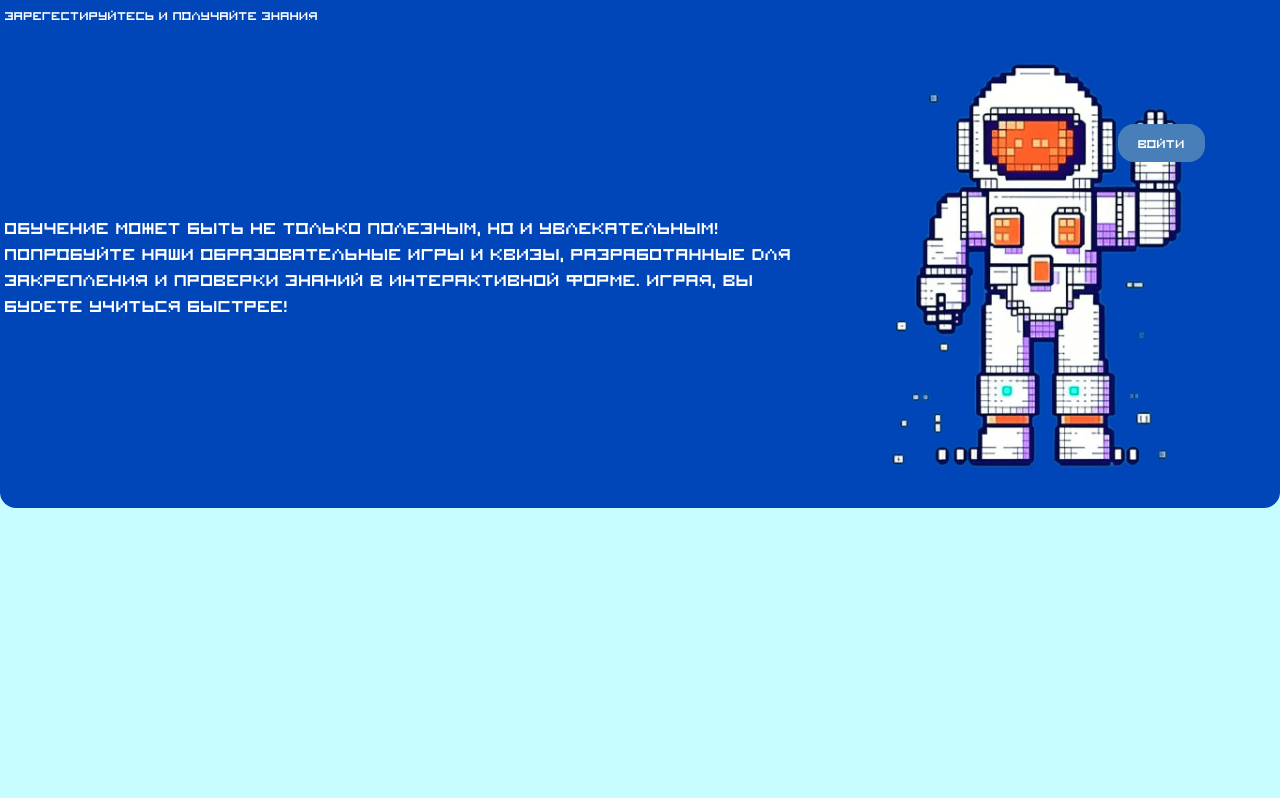
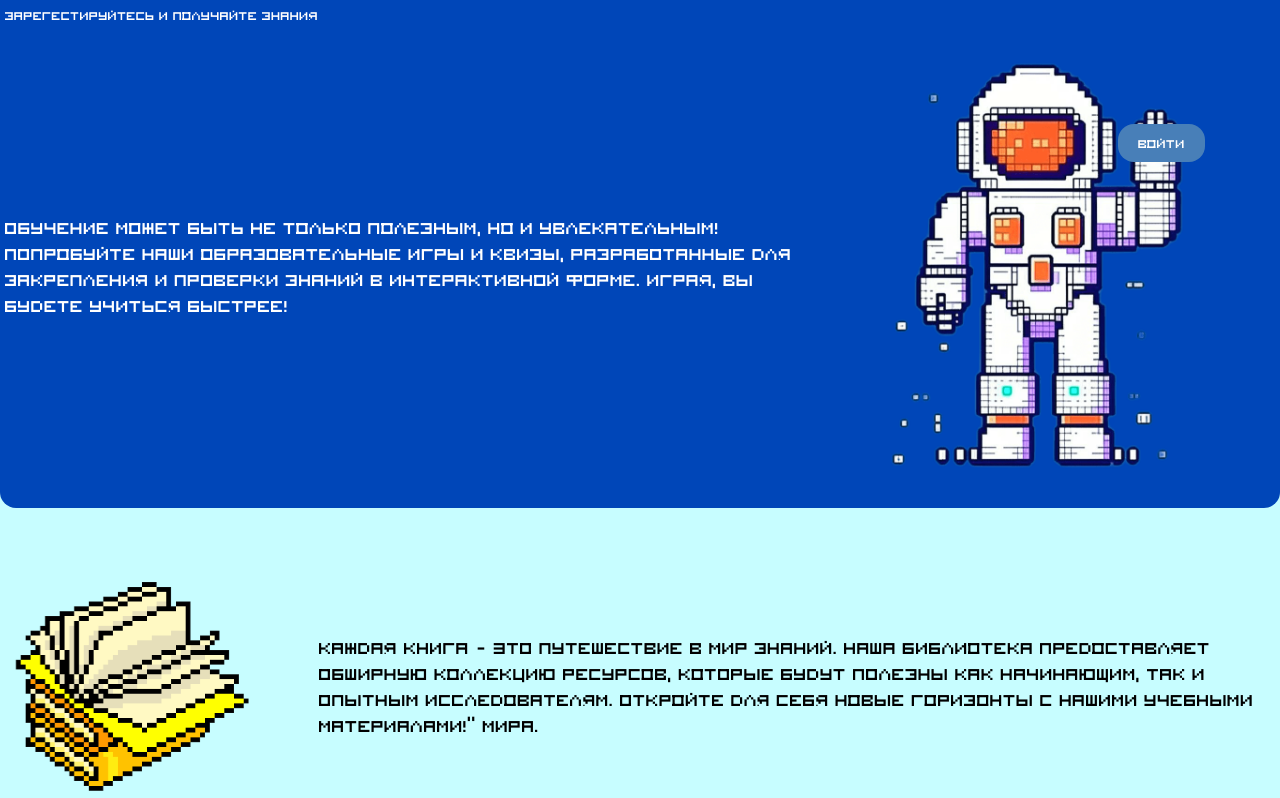
Before and after one commit to Scat55/EducationalPlatformForTheUniversity, a Vue app: page / in a window 1280 px wide. Shown: the part 1538-2336 px from the top of the page. Before the commit the page ends 2046 px from the top, so only its background shows below. Built offline with nearby package versions, Linux system fonts and the light colour scheme.

Commit message:
Добавил блок с книгой

```diff
--- /dev/null
+++ b/src/components/LastInfo.vue
@@ -0,0 +1,46 @@
+<script setup>
+
+</script>
+
+<template>
+  <div class="last">
+    <div class="container">
+      <div class="last__content">
+        <img
+          src="../assets/images/PIC_index/Books.png"
+          alt="last"
+          class="last__img"
+        >
+        <p class="last__title">Каждая книга - это путешествие в мир знаний. Наша библиотека предоставляет обширную
+          коллекцию ресурсов, которые будут полезны как начинающим, так и опытным исследователям. Откройте для себя новые
+          горизонты с нашими учебными материалами!"
+          мира.</p>
+      </div>
+    </div>
+  </div>
+</template>
+
+
+
+<style lang="scss" scoped>
+.last {
+
+  margin-top: 4.125rem;
+
+  &__content {
+    display: flex;
+    justify-content: center;
+    align-items: center;
+    gap: 3.75rem;
+  }
+
+  &__img {
+    width: 20%;
+    border-radius: 9rem;
+  }
+
+  &__title {
+    font-size: 1.4rem;
+  }
+}
+</style>
--- a/src/views/HomePage.vue
+++ b/src/views/HomePage.vue
@@ -5,6 +5,7 @@ import Robot from '../components/Robot.vue';
 import Computer from '../components/Computer.vue';
 import Positive from '../components/Positive.vue';
 import BigForm from '../components/BigFrom.vue';
+import LastInfo from '../components/LastInfo.vue';
 import { useCounterStore } from '../stores/counter';
 
 
@@ -24,6 +25,7 @@ const status = useCounterStore()
     <Computer />
     <Positive />
     <BigForm />
+    <LastInfo />
   </main>
 </template>
 
```
